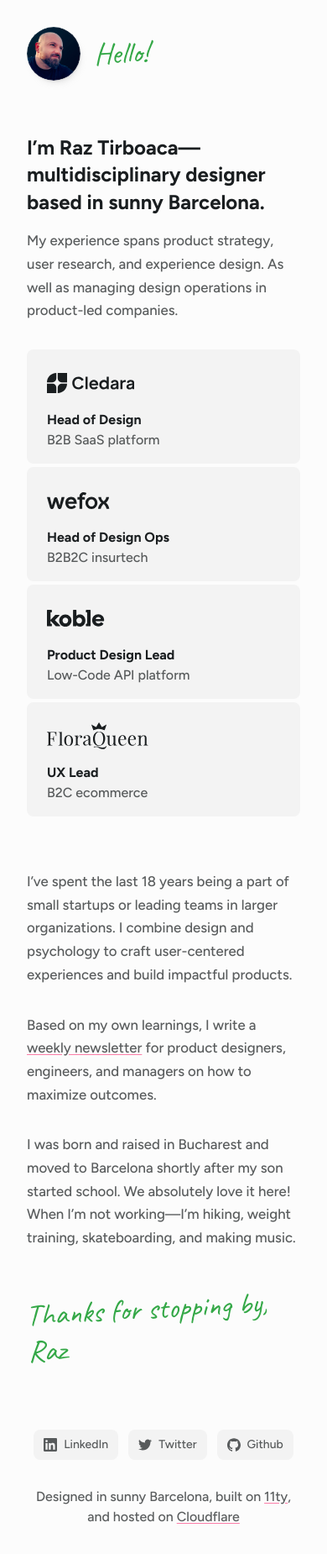
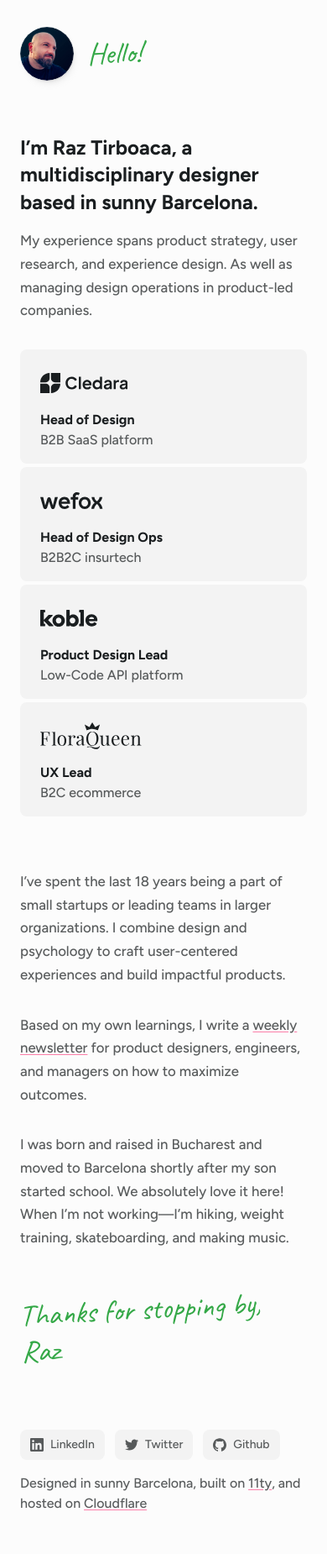
Before and after one commit to razvantirboaca/helloraz, an Eleventy site: page src/index.njk in a window 390 px wide. Shown: the whole page at 84% size. Built offline with nearby package versions, Linux system fonts and the light colour scheme; Eleventy itself is replaced by a stand-in of ours; files that its build step writes are made by us from their sources.

Commit message:
Fix: Improves layout on small devices

```diff
--- a/src/index.njk
+++ b/src/index.njk
@@ -3,7 +3,7 @@
 ---
 
 <header class="flex-none">
-    <div class="mx-auto max-w-xl md:max-w-2xl p-8 md:py-12 lg:px-0">
+    <div class="mx-auto max-w-xl md:max-w-2xl px-6 py-8 md:py-12 lg:px-0">
         <figure class="flex items-center gap-4">
             <div class="relative overflow-hidden w-16 h-16 ring-1 ring-[#ffffff]/10 ring-inset rounded-full shadow-md">
                 <img src="/assets/images/raz.jpg" alt="Raz Tirboaca" class="absolute top-0 left-0 -z-10 w-full h-full rounded-full">
@@ -14,13 +14,13 @@
 </header>
 
 <main class="flex-auto">
-    <section class="mx-auto max-w-xl md:max-w-2xl p-8 md:py-12 md:px-0">
-        <h1 class="text-2xl md:text-5xl text-neutral-strong font-bold">I’m Raz Tirboaca—multidisciplinary designer based in sunny Barcelona.</h1>
+    <section class="mx-auto max-w-xl md:max-w-2xl px-6 py-8 md:py-12 md:px-0">
+        <h1 class="text-2xl md:text-5xl text-neutral-strong font-bold">I’m Raz Tirboaca, a multidisciplinary designer based in sunny Barcelona.</h1>
         <p class="mt-4 md:mt-8 text-lg md:text-2xl">My experience spans product strategy, user research, and experience design. As well as managing design operations in product-led companies.</p>
     </section>
     <section class="
         mx-auto max-w-xl md:max-w-2xl lg:max-w-6xl
-        px-8 pb-8 md:px-0 md:pb-12 lg:px-8
+        px-6 pb-8 md:px-0 md:pb-12 lg:px-8
         grid sm:grid-cols-2 lg:grid-cols-4 gap-1
         ">
         <div class="px-6 py-4 lg:p-8 bg-neutral-weakest rounded">
@@ -60,7 +60,7 @@
             <p>B2C ecommerce</p>
         </div>
     </section>
-    <section class="mx-auto max-w-xl md:max-w-2xl p-8 md:py-12 md:px-0">
+    <section class="mx-auto max-w-xl md:max-w-2xl px-6 py-8 md:py-12 md:px-0">
         <p class="text-lg md:text-2xl">I’ve spent the last 18 years being a part of small startups or leading teams in larger organizations. I combine design and psychology to craft user-centered experiences and build impactful products.</p>
         <p class="mt-8 md:mt-12 text-lg md:text-2xl">Based on my own learnings, I write a <a href="https://makersmansion.xyz" target="_blank" class="font-medium underline underline-offset-2 decoration-secondary hover:text-neutral-strong transition" title="Makers Weekly is a 15-minutes newsletter keeping makers in the loop">weekly newsletter</a> for product designers, engineers, and managers on how to maximize outcomes.</p>
         <p class="mt-8 md:mt-12 text-lg md:text-2xl">I was born and raised in Bucharest and moved to Barcelona shortly after my son started school. We absolutely love it here! When I’m not working—I’m hiking, weight training, skateboarding, and making music.</p>
@@ -69,8 +69,8 @@
     </section>
 </main>
 
-<footer class="px-8 py-12">
-    <div class="mb-8 flex flex-nowrap items-center justify-center gap-3">
+<footer class="px-6 py-12">
+    <div class="mb-4 sm:mb-8 flex flex-nowrap items-center sm:justify-center gap-3">
         <a href="https://www.linkedin.com/in/razvantirboaca/" target="_blank" class="flex gap-2 items-center px-3 sm:px-4 py-2 text-sm font-medium text-neutral-medium bg-neutral-weakest rounded hover:text-neutral-strong hover:bg-secondary transition" title="Visit my Linkedin profile">
             <svg xmlns="http://www.w3.org/2000/svg" viewBox="0 0 24 24" width="16" fill="currentColor" class="sm:w-4 sm:h-4">
                 <path d="M20.447 20.452h-3.554v-5.569c0-1.328-.027-3.037-1.852-3.037-1.853 0-2.136 1.445-2.136 2.939v5.667H9.351V9h3.414v1.561h.046c.477-.9 1.637-1.85 3.37-1.85 3.601 0 4.267 2.37 4.267 5.455v6.286zM5.337 7.433c-1.144 0-2.063-.926-2.063-2.065 0-1.138.92-2.063 2.063-2.063 1.14 0 2.064.925 2.064 2.063 0 1.139-.925 2.065-2.064 2.065zm1.782 13.019H3.555V9h3.564v11.452zM22.225 0H1.771C.792 0 0 .774 0 1.729v20.542C0 23.227.792 24 1.771 24h20.451C23.2 24 24 23.227 24 22.271V1.729C24 .774 23.2 0 22.222 0h.003z"/>
@@ -90,7 +90,7 @@
             Github
         </a>
     </div>
-    <p class="text-neutral-medium text-center">
+    <p class="text-neutral-medium sm:text-center">
         Designed in sunny Barcelona, built on <a href="https://www.11ty.dev/" target="_blank" class="font-medium underline underline-offset-2 decoration-secondary hover:text-neutral-strong transition">11ty</a>, and hosted on <a href="https://www.cloudflare.com/" target="_blank" class="font-medium underline underline-offset-2 decoration-secondary hover:text-neutral-strong transition">Cloudflare</a>
-        </p>
+    </p>
 </footer>
```
